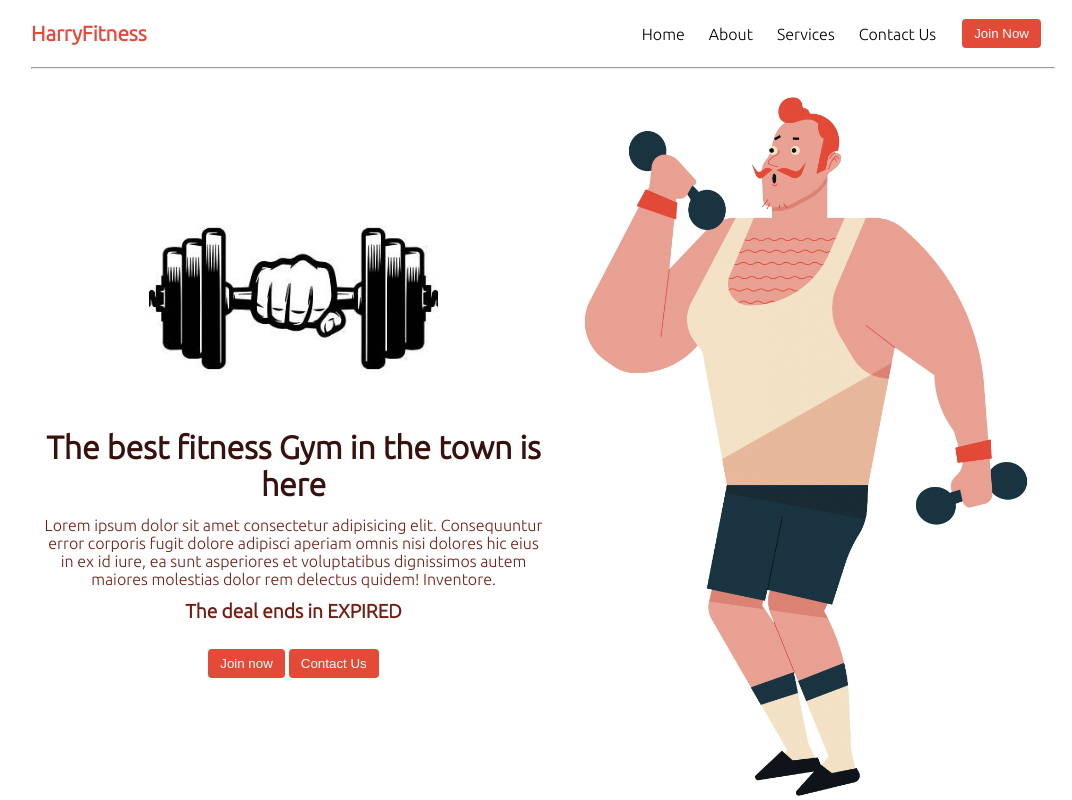
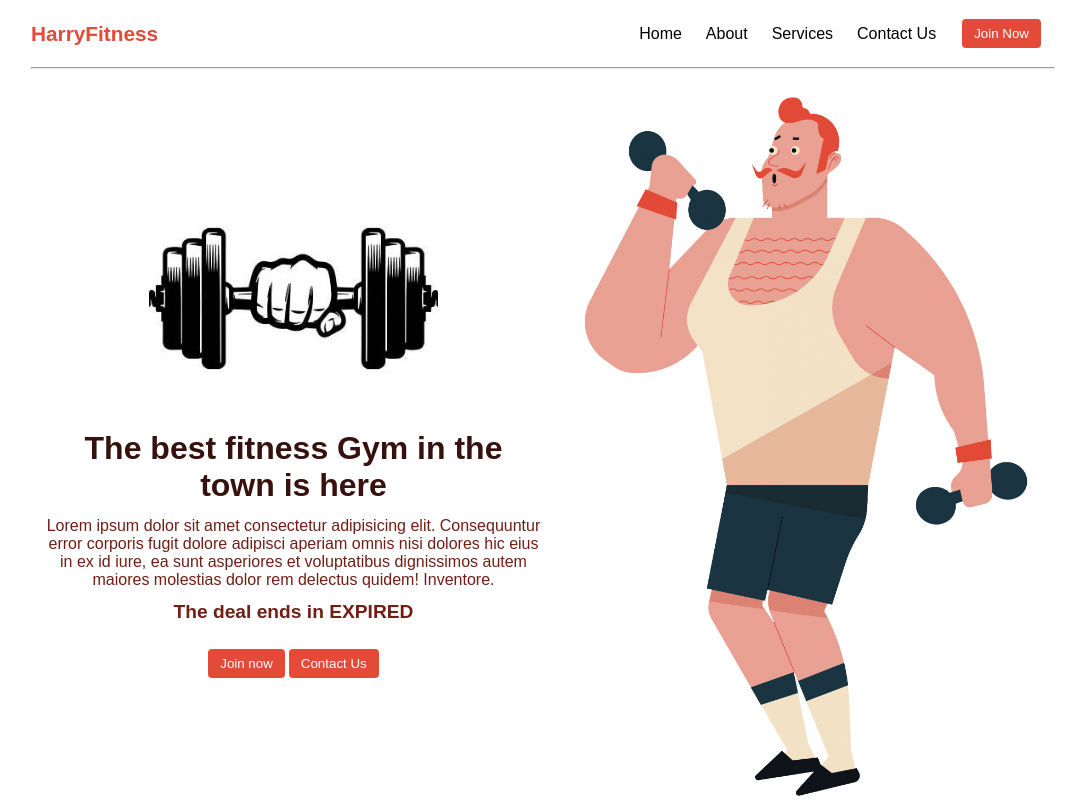
Before and after one commit to CodeWithHarry/HarryFitnessWebsite, a plain HTML site: page index.html in a window 1280 px wide. Shown: the top 800 px of the page, without its empty margins (97-1169 px from the left). Drawn offline with Linux system fonts and the light colour scheme.

Commit message:
Changed the font style

```diff
--- a/style.css
+++ b/style.css
@@ -7,7 +7,7 @@
 
 .container{
     max-width: 80vw;
-    font-family: 'Ubuntu', sans-serif;
+    font-family: ejavu Sans, Arial, Verdana, sans-serif;
 }
 
 .navbar{
```
